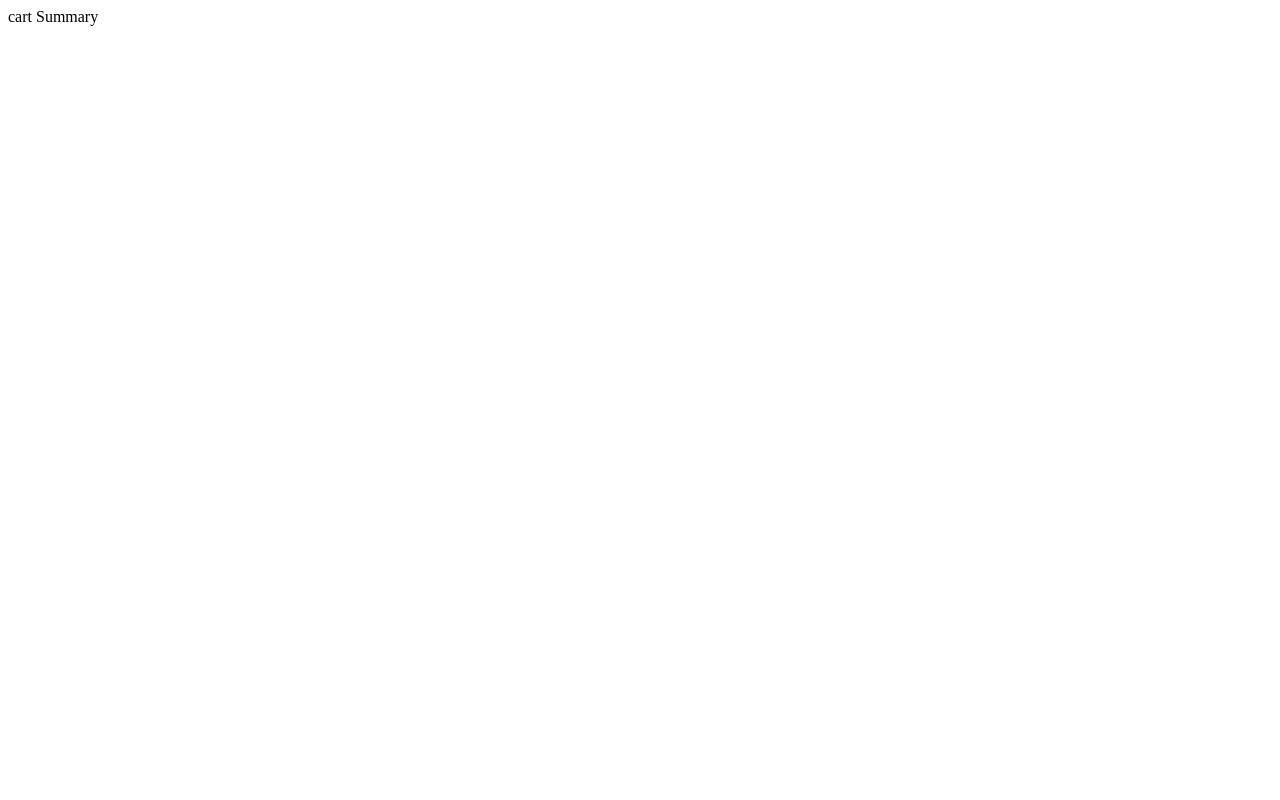
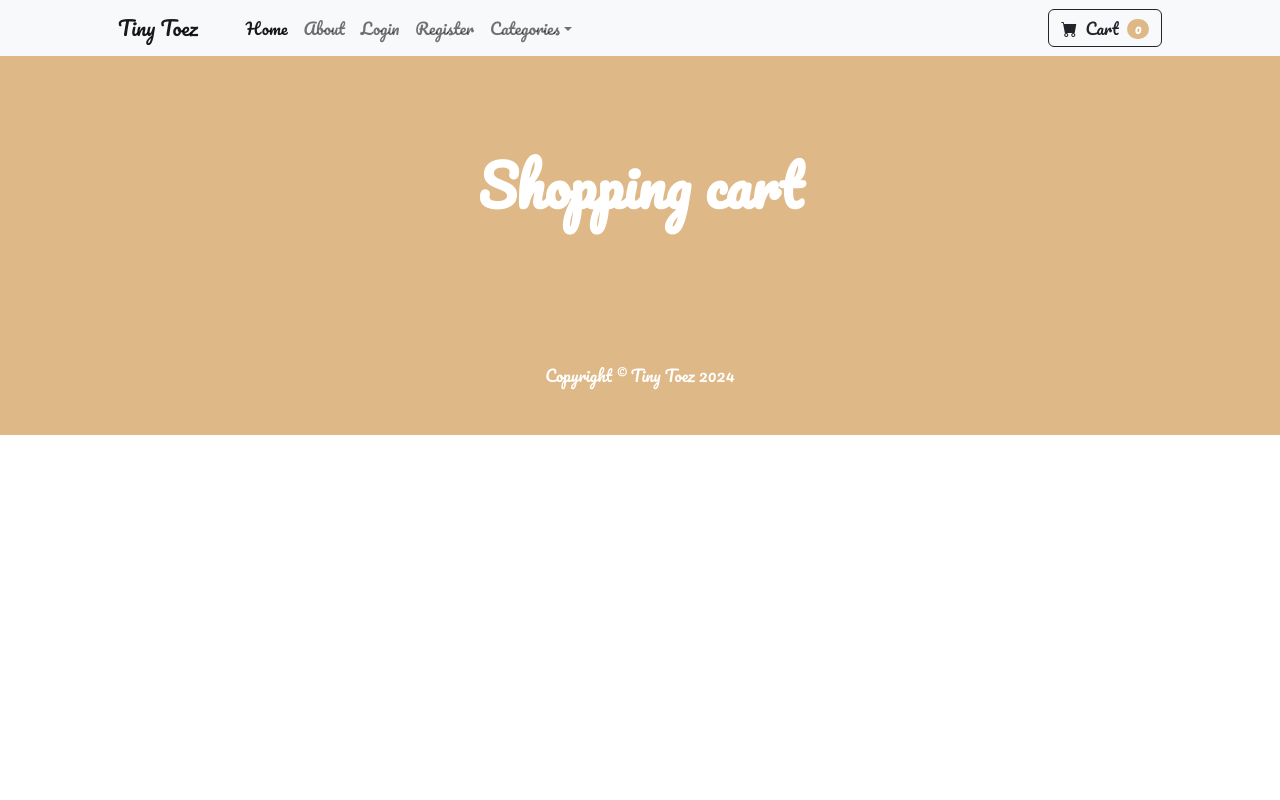
Before and after one commit to Aaron080913/Ecommerce_project, a Django app: page /cart/ in a window 1280 px wide. Before the commit the page is almost empty. Run offline with Django 5.2, Linux system fonts and the light colour scheme; some libraries are stand-ins or nearby versions.

Commit message:
added cart

```diff
--- a/cart/templates/cart_summary.html
+++ b/cart/templates/cart_summary.html
@@ -1 +1,18 @@
-cart Summary
+{% extends 'base.html' %}
+
+{% load static %}
+
+{% block content %}
+        <!-- Header-->
+        <header class="bg-dark py-5">
+            <div class="container px-4 px-lg-5 my-5">
+                <div class="text-center text-white">
+                    <h1 class="display-4 fw-bolder">Shopping cart</h1>
+                    <p class="lead fw-normal text-white-50 mb-0"></p>
+                </div>
+            </div>
+        </header>
+
+
+
+{% endblock %}
--- a/store/templates/navbar.html
+++ b/store/templates/navbar.html
@@ -23,11 +23,10 @@
                 </li>
             </ul>
             <form class="d-flex">
-                <button class="btn btn-outline-dark" type="submit">
-                    <i class="bi-cart-fill me-1"></i>
+                <a href="{% url 'cart_summary' %}" class="btn btn-outline-dark"><i class="bi-cart-fill me-1"></i>
                     Cart
-                    <span class="badge bg-dark text-white ms-1 rounded-pill">0</span>
-                </button>
+                    <span class="badge bg-dark text-white ms-1 rounded-pill">0</span></a>
+
             </form>
         </div>
     </div>
```
